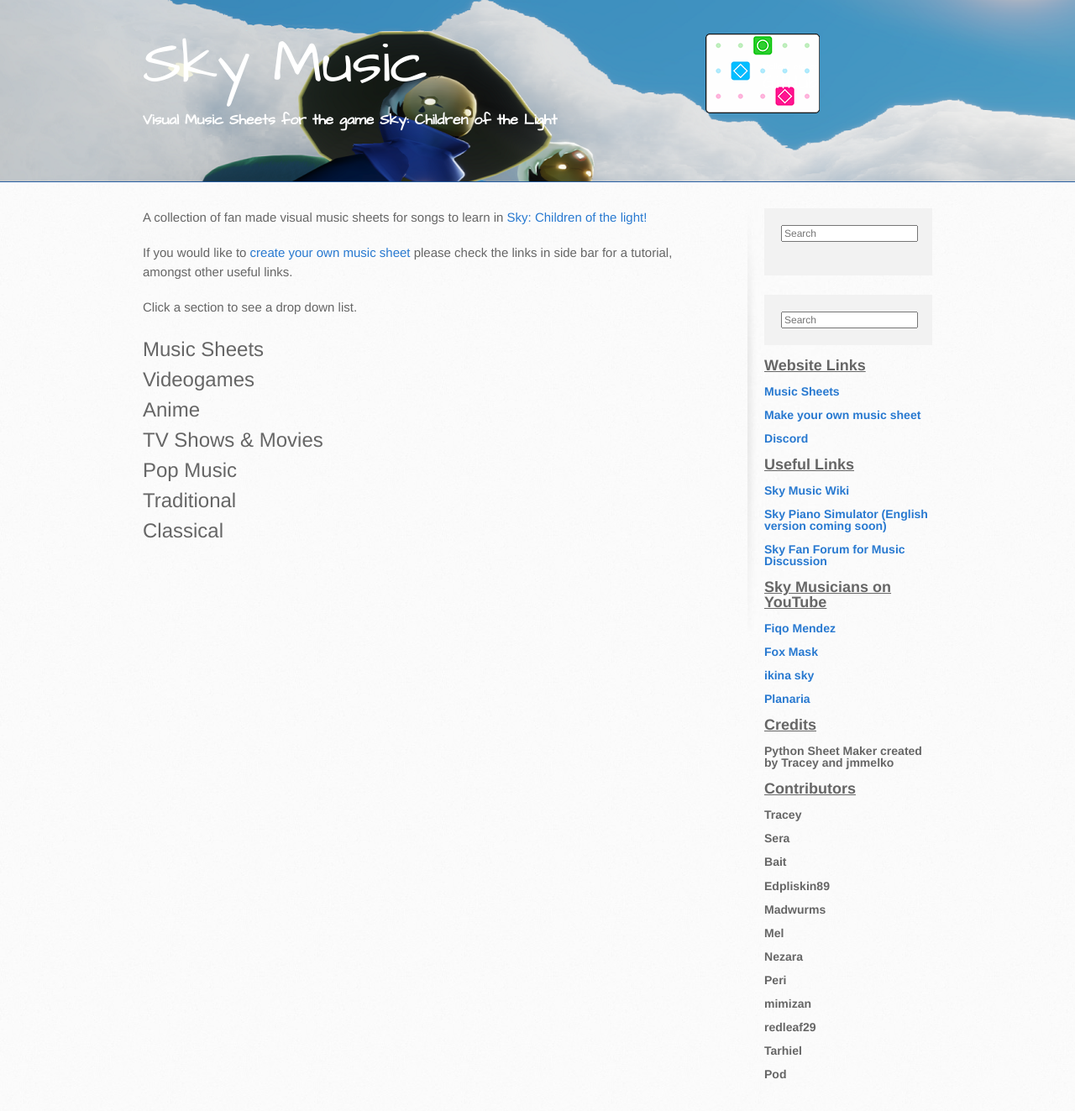
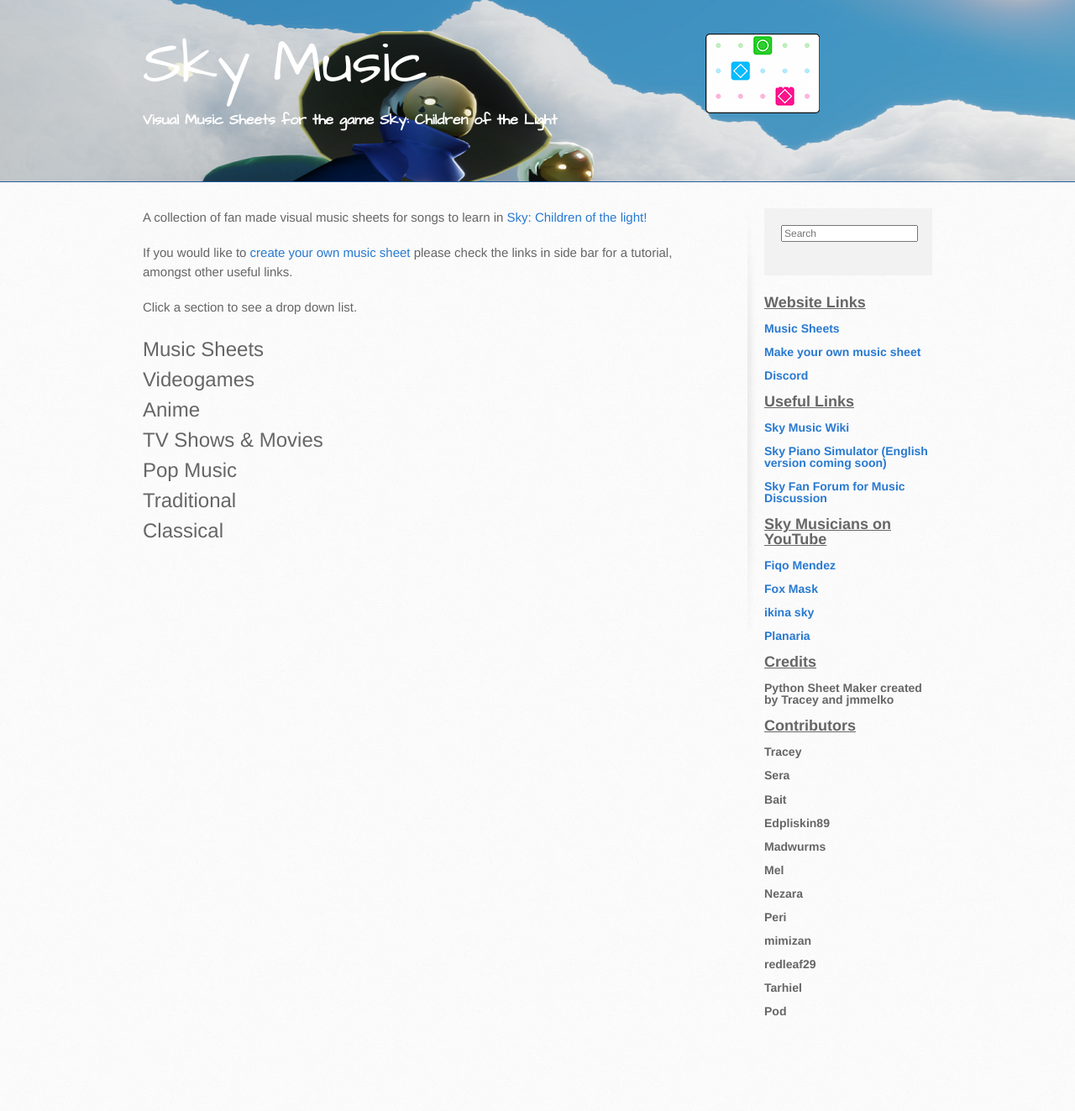
Before and after one commit to sky-music/sky-music.github.io, a Jekyll site: the page built from index.md, in a window 1280 px wide. Shown: the whole page at 84% size. Built offline with Jekyll 4.4.1, drawn with Linux system fonts in a browser that asks for light colours; after the commit the page ends 1248 px from its top, so only the background shows below that.

Commit message:
Update default.html

```diff
--- a/_layouts/default.html
+++ b/_layouts/default.html
@@ -38,8 +38,6 @@
 
         <aside id="sidebar">
           {% include search-lunr.html %}
-
-        {% include search-google.html %}
 
           <h2><u>Website Links</u></h2>
           <h3><a href="https://sky-pod.github.io/Sky-Pod/">Music Sheets</a></h3>
```
